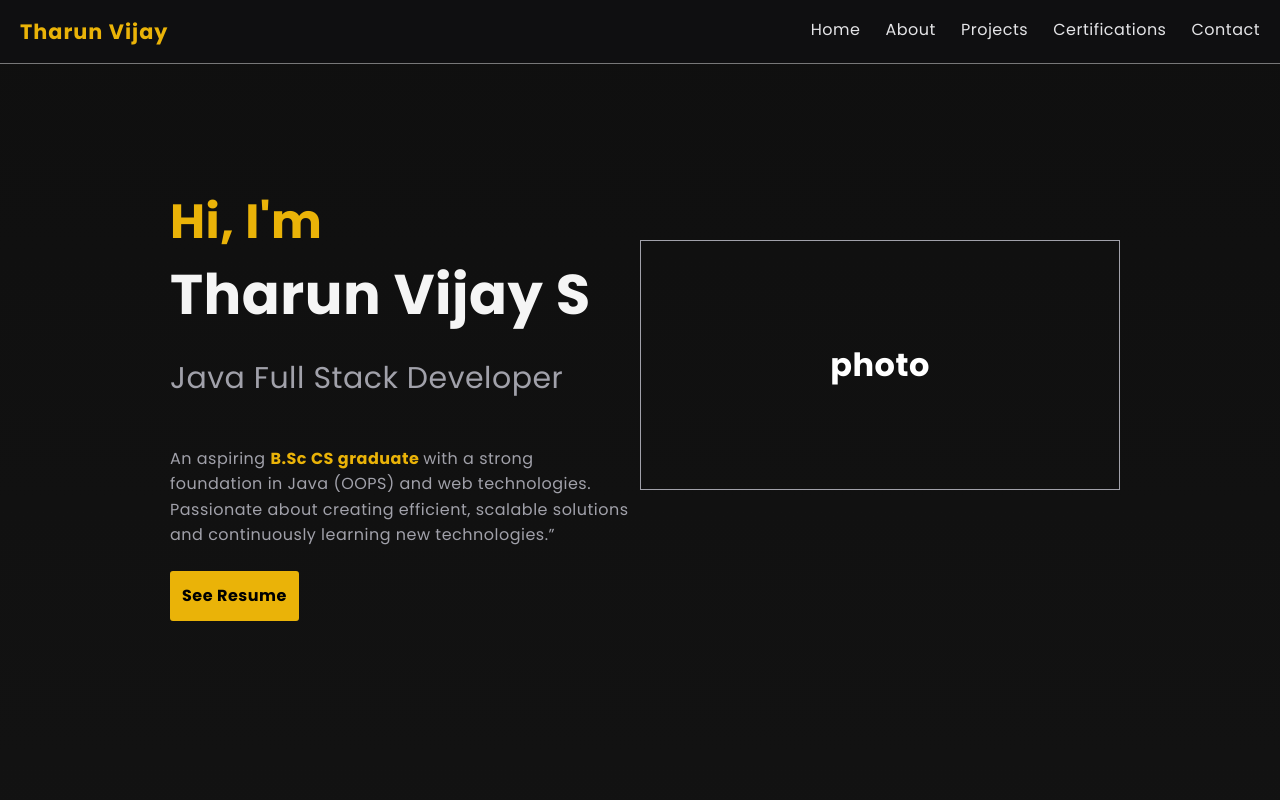
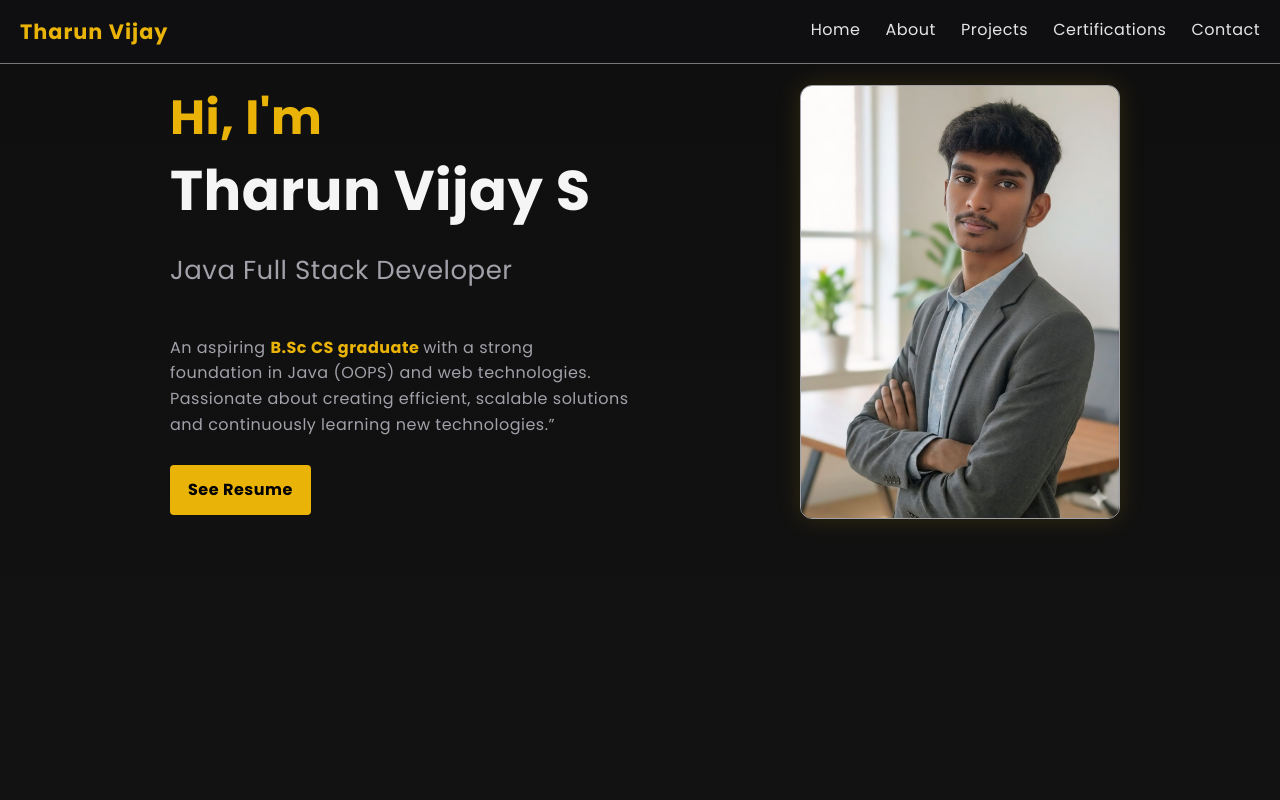
Before and after one commit to TharunVijai/portfolio-web, a React (Vite) app: page / in a window 1280 px wide. Shown: the top 800 px of the page. Built offline with nearby package versions, Linux system fonts and the light colour scheme.

Commit message:
added profile

```diff
--- a/src/Components/Hero.css
+++ b/src/Components/Hero.css
@@ -1,37 +1,59 @@
-.heroContent {
-    text-align: left;
-    color: whitesmoke;
-    padding: 10px; margin-top: 20px; padding-top: 60px;
-}
-
+/* ===== HERO SECTION ===== */
 .hero {
   min-height: calc(100vh - 70px);
   display: flex;
-  align-items: center;
+  align-items: flex-start;
   justify-content: space-between;
-  max-width: 1000px; padding: 0 20px;
+
+  max-width: 1000px;
+  padding: 60px 20px 0;
   margin: 0 auto;
 }
 
+/* ===== HERO CONTENT ===== */
+.heroContent {
+  width: 50%;
+  text-align: left;
+  color: whitesmoke;
+
+  padding: 10px;
+}
+
+/* ===== HERO PHOTO ===== */
 .heroPhoto {
   display: flex;
   justify-content: center;
-  align-items: center; border: solid 1px #a1a1aa; height: 250px;
+  align-items: center;
+  margin-top: 25px;
+  width: 100%;
+  max-width: 320px;
+
+  border: 1px solid #a1a1aa;
+  border-radius: 12px;
+
+  overflow: hidden;
+
+  /* optional premium glow */
+  box-shadow: 0 0 25px rgba(234, 179, 8, 0.15);
 }
 
-.heroContent,
-.heroPhoto {
-  width: 50%;
+/* ===== IMAGE ===== */
+.heroPhoto img {
+  width: 100%;
+  height: auto;   /* 🔥 keeps full image (no crop) */
+  display: block;
 }
 
-/* typography*/
+/* ===== TYPOGRAPHY ===== */
 .heroContent h1 {
   font-size: clamp(2rem, 5vw, 3.5rem);
-  font-weight: 700; font-family: Poppins;
-  line-height: 1.2; transition: all 0.3s ease;
+  font-weight: 700;
+  font-family: Poppins;
+  line-height: 1.2;
+  transition: all 0.3s ease;
 }
-.heroContent h1:hover
-{
+
+.heroContent h1:hover {
   transform: translateY(-5px);
   text-shadow:
     0 0 10px rgba(212, 175, 55, 0.6),
@@ -41,7 +63,7 @@
 
 .heroContent h2 {
   font-size: 3rem;
-  color: #eab308;  /* gold*/
+  color: #eab308;
   margin-top: 10px;
 }
 
@@ -50,42 +72,64 @@
   margin-bottom: 10px;
   font-size: 16px;
 }
-.heroContent .p2 { font-size: 30px; }
-.heroContent span {font-weight: bold; color: #eab308;}
 
-.button-hero
-{
+.heroContent .p2 {
+  font-size: 26px;   /* 🔽 slightly reduced from 30px */
+}
+
+.heroContent span {
+  font-weight: bold;
+  color: #eab308;
+}
+
+/* ===== BUTTON ===== */
+.button-hero {
   border: solid #eab308 2px;
-  border-radius: 3px; padding: 10px; min-width: 5rem;
-  display: inline-block; margin-top: 5px; margin-bottom: 5px;
-  font-family: 'Poppins', sans-serif;   font-weight: bold;
+  border-radius: 4px;
+  padding: 10px 16px;
+
+  display: inline-block;
+  margin-top: 10px;
+
+  font-family: 'Poppins', sans-serif;
+  font-weight: bold;
   text-decoration: none;
+
   background-color: #eab308;
   color: black;
-}
-.button-hero:hover
-{
-  transform: translateX(5px);
-  box-shadow: 0 0 60px rgba(253, 194, 0, 0.811);
+
+  transition: 0.3s ease;
 }
 
+.button-hero:hover {
+  transform: translateX(5px);
+  box-shadow: 0 0 40px rgba(253, 194, 0, 0.6);
+}
+
+/* ===== MOBILE ===== */
 @media (max-width: 768px) {
+
   .hero {
     flex-direction: column;
     text-align: center;
-  }
-  .heroContent h1 {
-    font-size: 3rem;
   }
 
   .heroContent,
   .heroPhoto {
     width: 100%;
   }
-}
 
-@media (max-width: 768px) {
   .heroContent {
     text-align: center;
+    padding-top: 10px;
+  }
+
+  .heroContent h1 {
+    font-size: 3rem;
+  }
+
+  .heroPhoto {
+    max-width: 280px;
+    margin-top: 20px;
   }
 }
--- a/src/Components/Hero.jsx
+++ b/src/Components/Hero.jsx
@@ -13,7 +13,7 @@ const Hero = () => {
                 <a href="ResumeUpdated.pdf" target='' className='button-hero'> See Resume</a>
             </div>
             <div className='heroPhoto'>
-              <h1>photo</h1>
+              <img src="profile.jpeg" alt="" />
             </div>
         </div>
     </>
```
Also changed, not shown: public/profile.jpeg (added).
